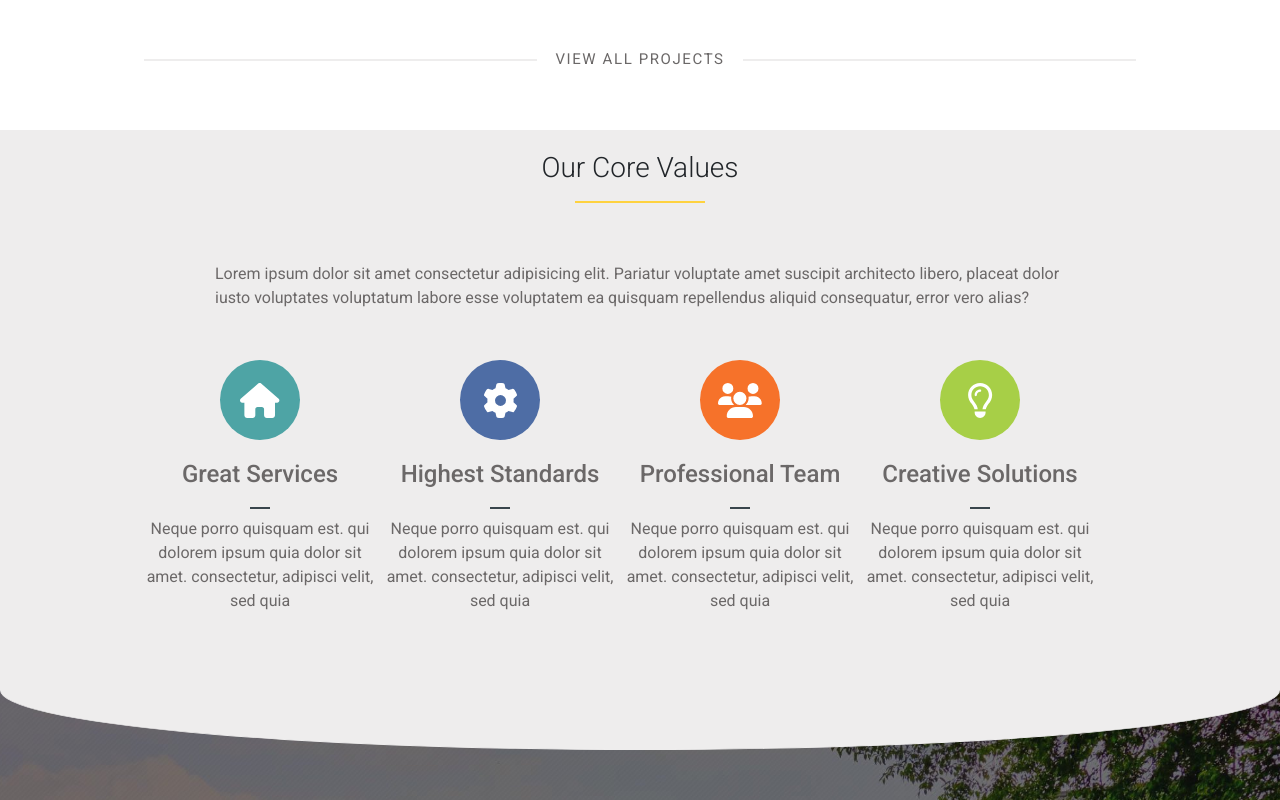
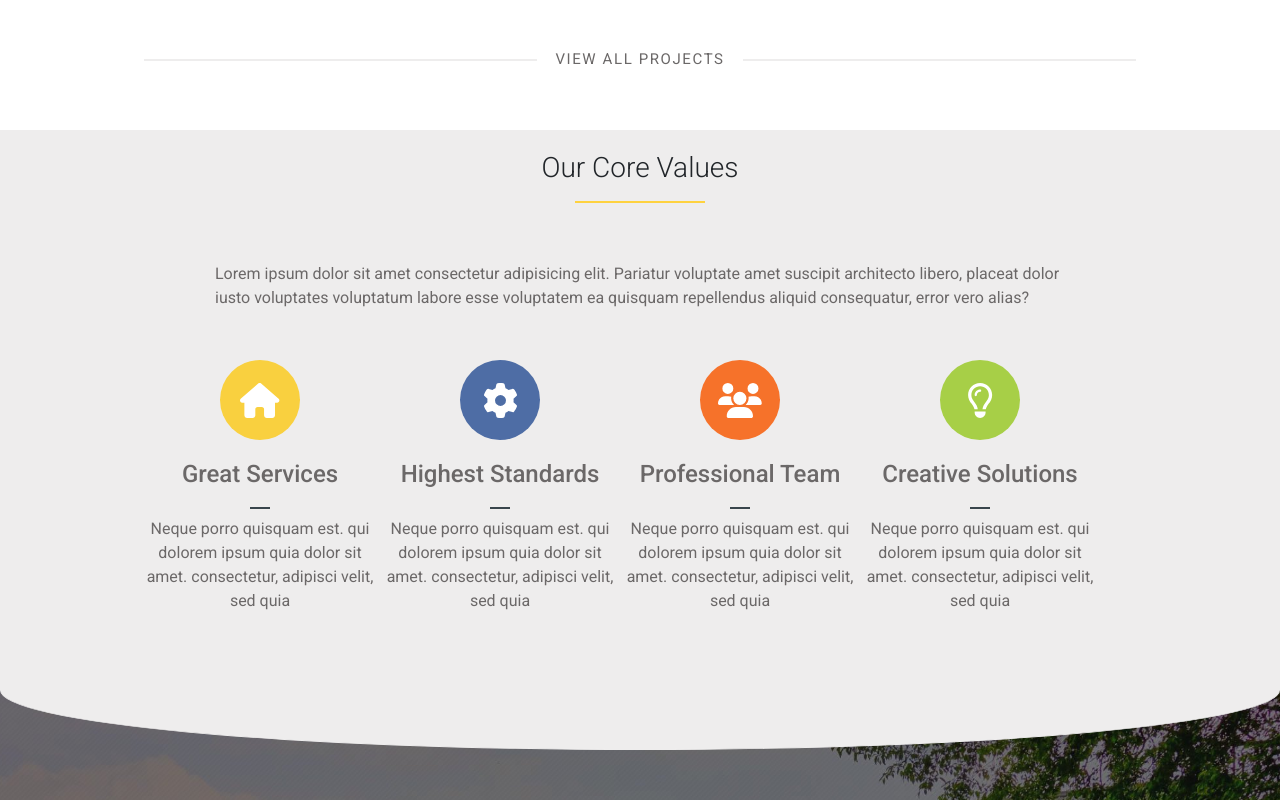
Before and after one commit to GhadeerShamshoum/proj-html-vuejs, a Vue app: page / in a window 1280 px wide. In both pictures the pointer is over the element 260 px from the left and 3304 px from the top of the page. Shown: the part 2904-3704 px from the top of the page. Built offline with nearby package versions, Linux system fonts and the light colour scheme.

Commit message:
Icons hover -our core

```diff
--- a/src/components/commons/OurCoreBottom.vue
+++ b/src/components/commons/OurCoreBottom.vue
@@ -100,6 +100,9 @@ export default {
   display: flex;
   justify-content: center;
   align-items: center;
+  &:hover{
+    background-color: $sun;
+  }
 }
 .icon{
   color: $white;
```
